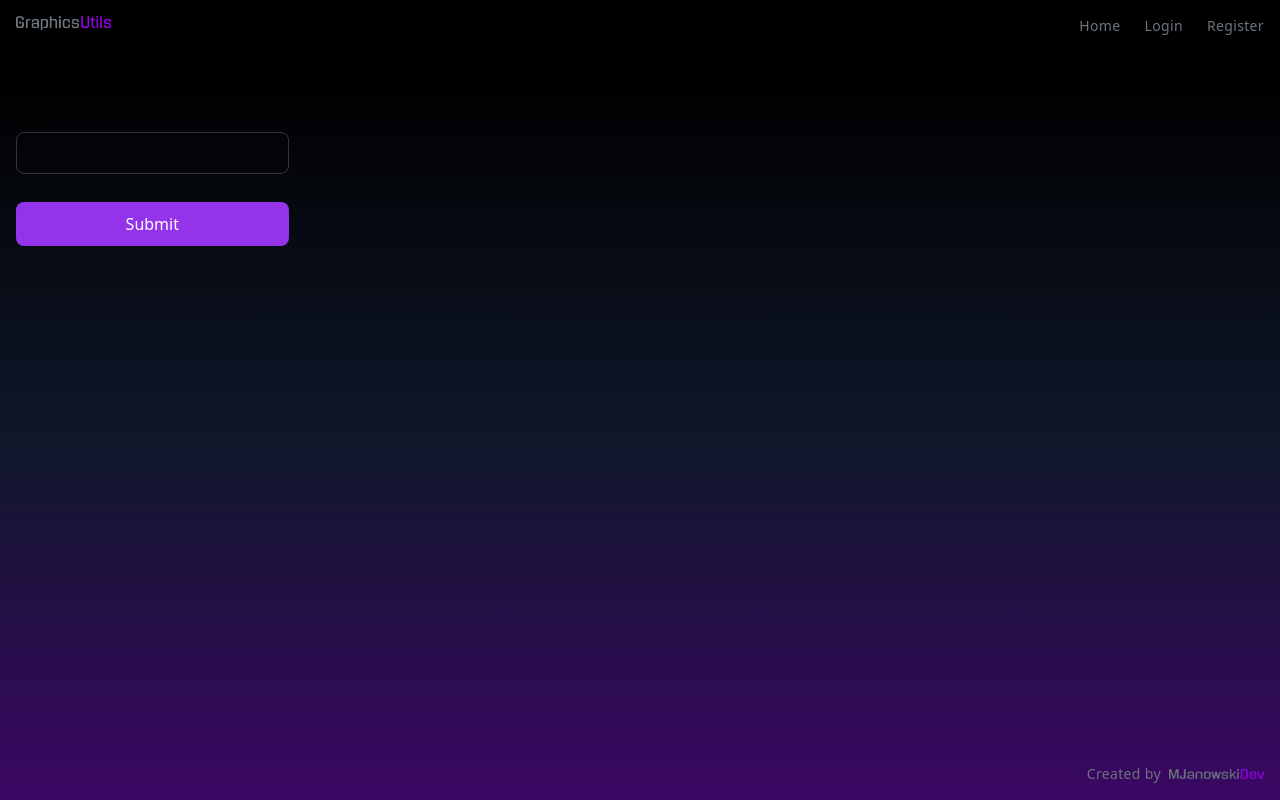
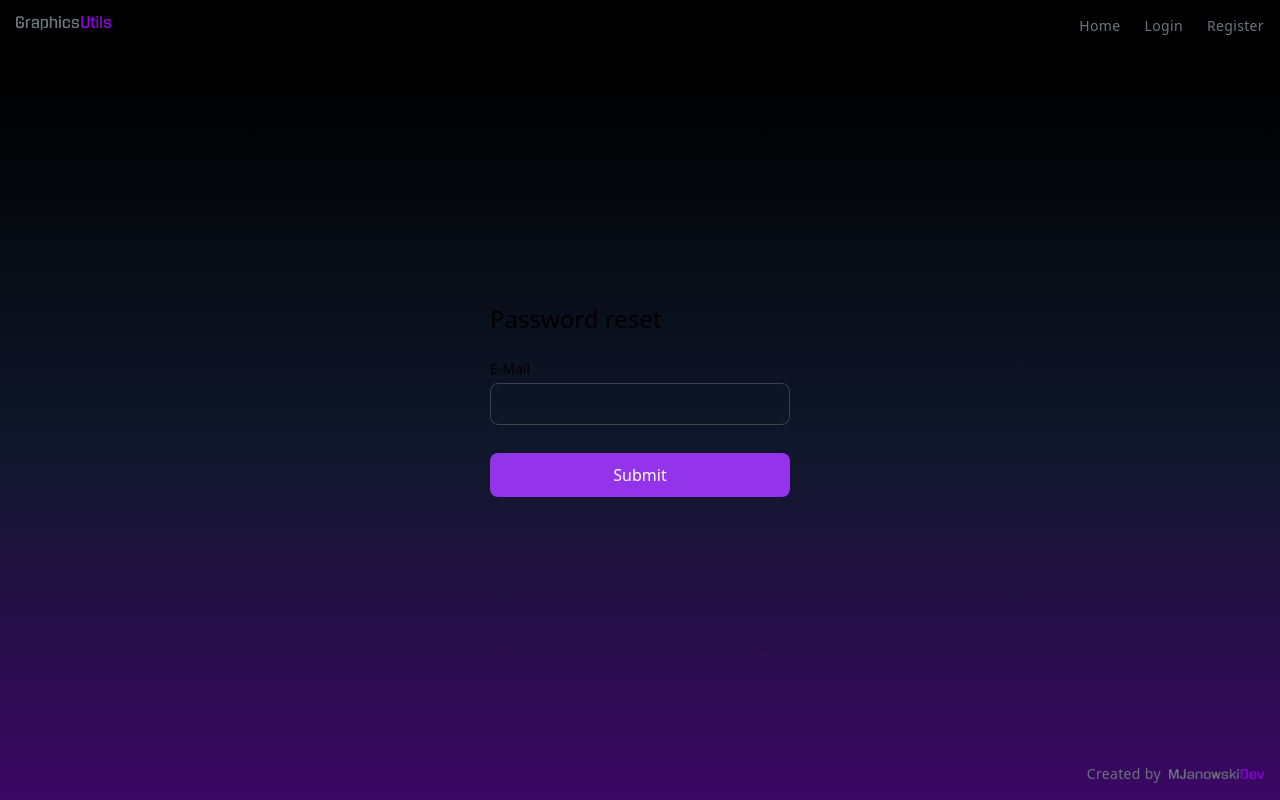
Before and after one commit to MJanowskiDev/graphics-utils, a Next.js app in the folder frontend/graphics-utils/: page /init-password-reset in a window 1280 px wide. Built offline with nearby package versions, Linux system fonts and the light colour scheme; no server answers.

Commit message:
feat: fe style improvements

```diff
--- a/frontend/graphics-utils/package.json
+++ b/frontend/graphics-utils/package.json
@@ -27,6 +27,7 @@
     "react-hook-form": "^7.45.4",
     "tailwindcss": "3.3.3",
     "typescript": "5.1.6",
+    "usehooks-ts": "^2.9.1",
     "yup": "^1.2.0"
   },
   "devDependencies": {
--- a/frontend/graphics-utils/src/app/grayscale/page.tsx
+++ b/frontend/graphics-utils/src/app/grayscale/page.tsx
@@ -6,10 +6,9 @@ import { useAuth } from '@/features/auth/contexts/auth.context';
 
 function GraysaclePage() {
   return (
-    <section>
+    <section className="flex flex-col gap-6 w-full items-center justify-center">
       <div className="flex flex-col gap-6">
-        <h1 className="text-2xl">To grayscale</h1>
-        <h1>Upload Files</h1>
+        <h1 className="text-2xl">Convert image to grayscale</h1>
         <FileUpload />
       </div>
     </section>
@@ -61,9 +60,15 @@ const FileUpload: React.FC = () => {
   };
 
   return (
-    <form onSubmit={handleSubmit}>
-      <input type="file" multiple onChange={handleFileChange} />
-      <button type="submit">Upload</button>
-    </form>
+    <section className="flex flex-col gap-6 w-full items-center justify-center">
+      <div>
+        <form onSubmit={handleSubmit} className='flex-col flex gap-4'>
+          <input type="file" multiple onChange={handleFileChange} />
+          <button className=" rounded-lg bg-purple-600 text-white text-md p-2.5" type="submit">
+            Upload
+          </button>
+        </form>
+      </div>
+    </section>
   );
 };
--- a/frontend/graphics-utils/src/app/init-password-reset/page.tsx
+++ b/frontend/graphics-utils/src/app/init-password-reset/page.tsx
@@ -2,9 +2,9 @@ import { InitPasswordResetView } from '@/features/auth/components';
 
 export default function InitPasswordResetPage() {
   return (
-    <section>
-      <div className="flex flex-col gap-6">
-        <h1 className="text-2xl">Initialize password reset</h1>
+    <section className="flex flex-col gap-6 w-full items-center justify-center">
+      <div className="flex flex-col gap-6 w-[300px]">
+        <h1 className="text-2xl">Password reset</h1>
         <InitPasswordResetView />
       </div>
     </section>
--- a/frontend/graphics-utils/src/app/login/page.tsx
+++ b/frontend/graphics-utils/src/app/login/page.tsx
@@ -2,11 +2,8 @@ import { LoginView } from '@/features/auth/components';
 
 export default function LoginPage() {
   return (
-    <section>
-      <div className="flex flex-col gap-6">
-        <h1 className="text-2xl">Login</h1>
-        <LoginView />
-      </div>
+    <section className="flex flex-col gap-6 w-full items-center justify-center">
+      <LoginView />
     </section>
   );
 }
--- a/frontend/graphics-utils/src/app/logout/page.tsx
+++ b/frontend/graphics-utils/src/app/logout/page.tsx
@@ -2,7 +2,7 @@ import { LogoutView } from '@/features/auth/components';
 
 export default function LoginPage() {
   return (
-    <section>
+    <section className="flex flex-col gap-6 w-full items-center justify-center">
       <div className="flex flex-col gap-6">
         <h1 className="text-2xl">Logged out successfully</h1>
         <LogoutView />
--- a/frontend/graphics-utils/src/app/password-reset/page.tsx
+++ b/frontend/graphics-utils/src/app/password-reset/page.tsx
@@ -2,9 +2,9 @@ import { PasswordResetView } from '@/features/auth/components';
 
 export default function PasswordResetPage() {
   return (
-    <section>
-      <div className="flex flex-col gap-6">
-        <h1 className="text-2xl">Password Reset</h1>
+    <section className="flex flex-col gap-6 w-full items-center justify-center">
+      <div className="flex flex-col gap-6 w-[300px]">
+        <h1 className="text-2xl">Setting new password</h1>
         <PasswordResetView />
       </div>
     </section>
--- a/frontend/graphics-utils/src/app/register/page.tsx
+++ b/frontend/graphics-utils/src/app/register/page.tsx
@@ -2,8 +2,8 @@ import { RegisterView } from '@/features/auth/components';
 
 export default function RegisterPage() {
   return (
-    <section>
-      <div className="flex flex-col gap-6">
+    <section className="flex flex-col gap-6 w-full items-center justify-center">
+      <div className="flex flex-col gap-6 w-[300px]">
         <h1 className="text-2xl">Create account</h1>
         <RegisterView />
       </div>
--- a/frontend/graphics-utils/src/features/auth/components/FeedbackToUser/alert.tsx
+++ b/frontend/graphics-utils/src/features/auth/components/FeedbackToUser/alert.tsx
@@ -1,6 +1,6 @@
 interface AlertProps {
   title: string;
-  message: string;
+  message?: string;
   type: 'error' | 'success';
 }
 export const Alert = ({ title, message, type }: AlertProps) => {
--- a/frontend/graphics-utils/src/features/auth/components/FeedbackToUser/index.tsx
+++ b/frontend/graphics-utils/src/features/auth/components/FeedbackToUser/index.tsx
@@ -29,7 +29,7 @@ export const FeedbackToUser = ({ isLoading, isError, isSuccess, error, children
   }
 
   if (isSuccess) {
-    return <Alert title="Success" message={'You are now logged in'} type="success" />;
+    return <Alert title="Success" type="success" />;
   }
 
   return <>{children}</>;
--- a/frontend/graphics-utils/src/features/auth/components/Login/LoginView.tsx
+++ b/frontend/graphics-utils/src/features/auth/components/Login/LoginView.tsx
@@ -12,7 +12,7 @@ export const LoginView = () => {
   return (
     <>
       <FeedbackToUser isLoading={isLoading} isError={isError} isSuccess={isSuccess} error={error}>
-        <div className='flex flex-col gap-4'>
+        <div className='flex flex-col gap-4 w-[300px]'>
           <LoginForm submitAction={mutate} />
           <Link className='text-xs' href="/init-password-reset">Forgot password?</Link>
         </div>
--- a/frontend/graphics-utils/src/features/auth/components/Logout/LogoutView.tsx
+++ b/frontend/graphics-utils/src/features/auth/components/Logout/LogoutView.tsx
@@ -3,11 +3,14 @@
 import { FeedbackToUser } from '../FeedbackToUser';
 import { useEffect } from 'react';
 import { useLogoutUser } from '../../hooks/useLogoutUser';
+import { useAuth } from '../../contexts/auth.context';
 
 export const LogoutView = () => {
   const { mutate, isError, isLoading, isSuccess, error } = useLogoutUser();
+  const {logOut} = useAuth();
   useEffect(() => {
     mutate();
+    logOut();
   }, []);
   return (
     <>
--- a/frontend/graphics-utils/src/features/auth/contexts/auth.context.tsx
+++ b/frontend/graphics-utils/src/features/auth/contexts/auth.context.tsx
@@ -1,5 +1,7 @@
 'use client';
+
 import { createContext, useContext, ReactNode, useState } from 'react';
+import { useLocalStorage } from 'usehooks-ts';
 
 interface AuthContextProps {
   token: string | null;
@@ -23,7 +25,7 @@ interface AuthProviderProps {
 }
 
 export const AuthProvider: React.FC<AuthProviderProps> = ({ children }) => {
-  const [token, setTokenState] = useState<string | null>(null);
+  const [token, setTokenState] = useLocalStorage<string | null>('token', null);
 
   const setToken = (newToken: string | null) => {
     setTokenState(newToken);
```
Also changed, not shown: 1 other file (tests, documents, lock files or other folders).
